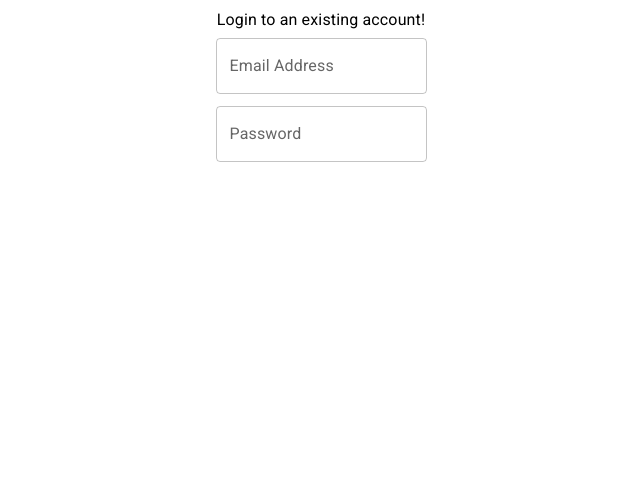
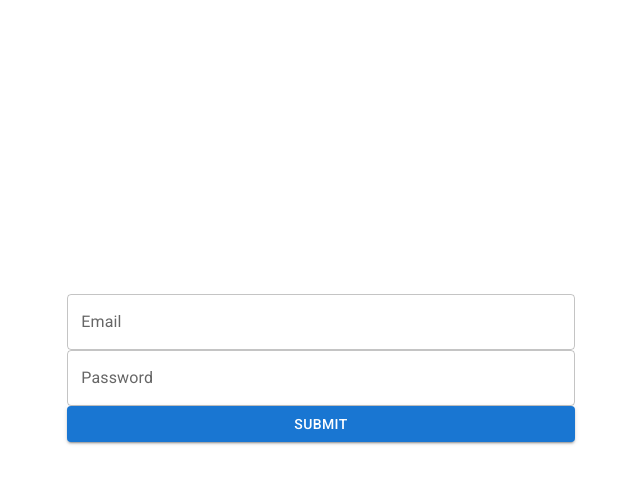
Before and after one commit to trevorphilbrick/my-news, a React (Vite) app: page /login in a window 1280 px wide. Shown: the top 484 px of the page, without its empty margins (319-959 px from the left). Built offline with nearby package versions, Linux system fonts and the light colour scheme.

Commit message:
material ui forms

```diff
--- a/package.json
+++ b/package.json
@@ -14,6 +14,7 @@
     "@emotion/styled": "^11.11.0",
     "@fontsource/roboto": "^5.0.5",
     "@mui/material": "^5.14.0",
+    "formik": "^2.4.2",
     "react": "^18.2.0",
     "react-dom": "^18.2.0",
     "react-router-dom": "^6.14.2",
--- a/src/main.tsx
+++ b/src/main.tsx
@@ -10,7 +10,7 @@ import { createBrowserRouter, RouterProvider } from "react-router-dom";
 import Feed from "./components/Feed.tsx";
 import Welcome from "./components/Welcome.tsx";
 import SignUp from "./pages/SignIn.tsx";
-import Login from "./pages/login.tsx";
+import Login from "./pages/Login.tsx";
 
 const router = createBrowserRouter([
   {
--- a/src/pages/Login.tsx
+++ b/src/pages/Login.tsx
@@ -1,33 +1,47 @@
-import { Container, FormControl, Typography, Grid, InputLabel, OutlinedInput} from "@mui/material";
+import { TextField, Button, Container } from "@mui/material";
+import { useFormik } from 'formik';
 
-function Login() {
+
+  const Login = () => {
+    const formik = useFormik({
+      initialValues: {
+        email: '',
+        password: '',
+      },onSubmit: (values) => {
+        alert(JSON.stringify(values, null, 2));
+      },
+    });
+
   return (
-    <Container >
-      <Grid container alignItems="center" direction='column'>
-      <Typography>Login to an existing account!</Typography>
-      <Grid container alignItems="center" direction='column'>
-      <Grid item style={{margin: 6}}>
-      <FormControl>
-        <InputLabel htmlFor="email-input">Email Address</InputLabel>
-        <OutlinedInput
-          id="email-input"
-          defaultValue=""
-          label="Email Address"
+    <Container sx={{height: '90vh', display: 'flex', justifyContent: 'center', alignItems: 'center'}}>
+      <form onSubmit={formik.handleSubmit}>
+        <TextField
+          fullWidth
+          id="email"
+          name="email"
+          label="Email"
+          value={formik.values.email}
+          onChange={formik.handleChange}
+          onBlur={formik.handleBlur}
+          error={formik.touched.email && Boolean(formik.errors.email)}
+          helperText={formik.touched.email && formik.errors.email}
         />
-      </FormControl>
-      </Grid>
-      <Grid item style={{margin: 6}}>
-      <FormControl>
-        <InputLabel htmlFor="email-input">Password</InputLabel>
-        <OutlinedInput
-          id="password-input"
-          defaultValue=""
-          label="Password"
-        />
-      </FormControl>
-      </Grid>
-      </Grid>
-     </Grid>
+        <TextField
+        fullWidth
+        id="password"
+        name="password"
+        label="Password"
+        type="password"
+        value={formik.values.password}
+        onChange={formik.handleChange}
+        onBlur={formik.handleBlur}
+        error={formik.touched.password && Boolean(formik.errors.password)}
+        helperText={formik.touched.password && formik.errors.password}
+      />
+      <Button color="primary" variant="contained" fullWidth type="submit">
+        Submit
+      </Button>
+      </form>
     </Container>
   );
 }
```
Also changed, not shown: 1 other file (tests, documents, lock files or other folders).
